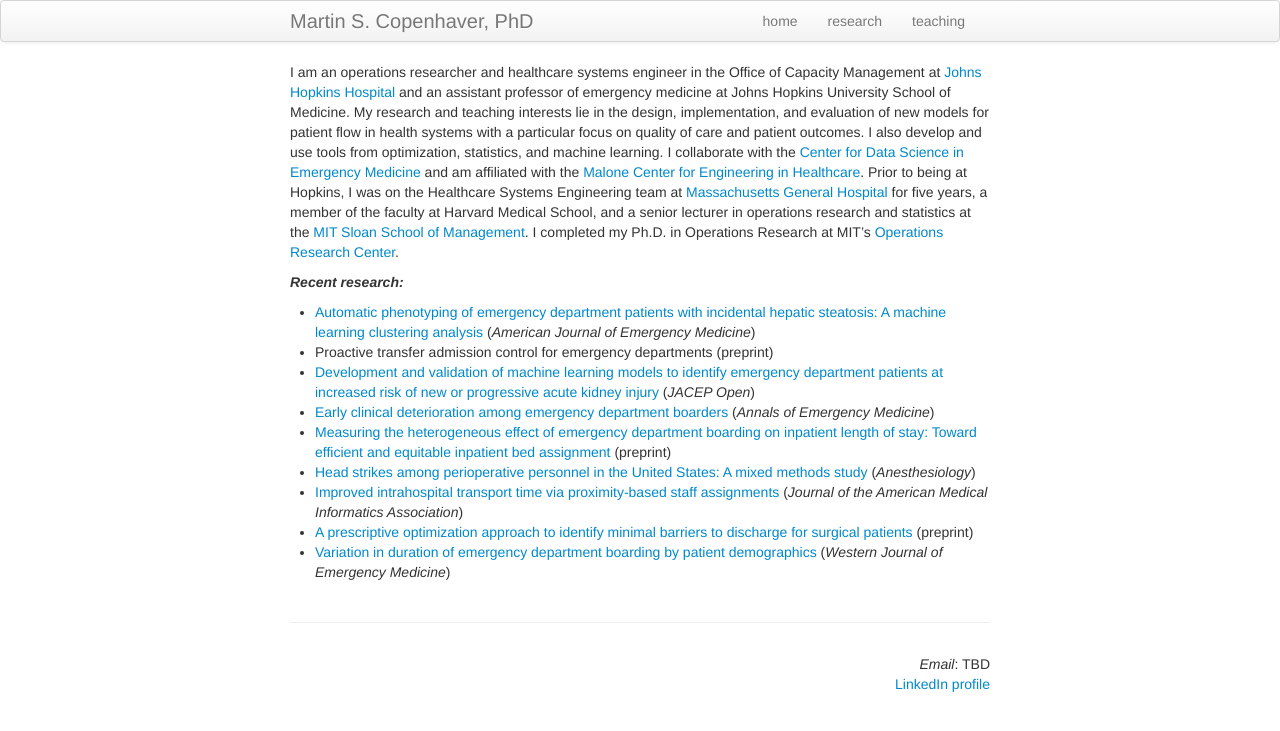
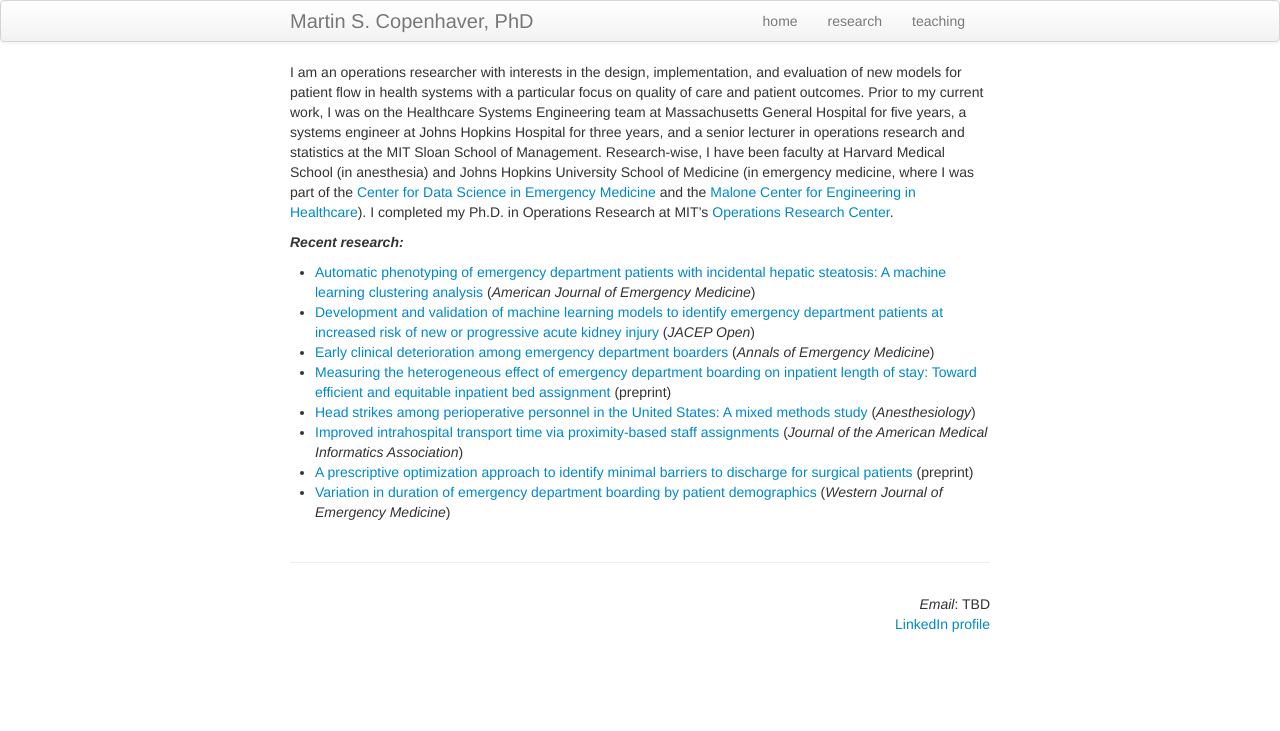
Before and after one commit to martincopenhaver/martincopenhaver.github.io, a Jekyll site: the page built from index.md, in a window 1280 px wide. Shown: the top 731 px of the page. Built offline with Jekyll 4.4.1, drawn with Linux system fonts in a browser that asks for light colours.

Commit message:
Update index.md

```diff
--- a/index.md
+++ b/index.md
@@ -1,20 +1,17 @@
 ---
 layout: frontpage
 title: Martin S. Copenhaver
-description: Martin S. Copenhaver is an operations researcher at Johns Hopkins Hospital
-keywords: Copenhaver, operations research, healthcare operations, hospital operations management, healthcare delivery
+description: Martin S. Copenhaver is an operations researcher
+keywords: Copenhaver, operations research, healthcare operations, hospital operations management, healthcare delivery, learning health systems
 redirect_from:
   - /about/
   - /about.html
 ---
 
-<!--I am on the job market and available for hire&mdash;<a href="mailto:last name at jhmi.edu">reach out</a> with any opportunities.-->
-
-I am an operations researcher and healthcare systems engineer in the Office of Capacity Management at [Johns Hopkins Hospital](https://www.hopkinsmedicine.org/the-johns-hopkins-hospital) and an assistant professor of emergency medicine at Johns Hopkins University School of Medicine. My research and teaching interests lie in the design, implementation, and evaluation of new models for patient flow in health systems with a particular focus on quality of care and patient outcomes. I also develop and use tools from optimization, statistics, and machine learning. I collaborate with the [Center for Data Science in Emergency Medicine](https://cdem.jh.edu) and am affiliated with the [Malone Center for Engineering in Healthcare](https://malonecenter.jhu.edu/). Prior to being at Hopkins, I was on the Healthcare Systems Engineering team at [Massachusetts General Hospital](http://www.massgeneral.org/) for five years, a member of the faculty at Harvard Medical School, and a senior lecturer in operations research and statistics at the [MIT Sloan School of Management](http://sloan.mit.edu/). I completed my Ph.D. in Operations Research at MIT's [Operations Research Center](http://orc.mit.edu/).
+I am an operations researcher with interests in the design, implementation, and evaluation of new models for patient flow in health systems with a particular focus on quality of care and patient outcomes. Prior to my current work, I was on the Healthcare Systems Engineering team at Massachusetts General Hospital for five years, a systems engineer at Johns Hopkins Hospital for three years, and a senior lecturer in operations research and statistics at the MIT Sloan School of Management. Research-wise, I have been faculty at Harvard Medical School (in anesthesia) and Johns Hopkins University School of Medicine (in emergency medicine, where I was part of the [Center for Data Science in Emergency Medicine](https://cdem.jh.edu) and the [Malone Center for Engineering in Healthcare](https://malonecenter.jhu.edu/)). I completed my Ph.D. in Operations Research at MIT's [Operations Research Center](http://orc.mit.edu/).
 
 ##### _Recent research:_
 * [Automatic phenotyping of emergency department patients with incidental hepatic steatosis: A machine learning clustering analysis](https://www.sciencedirect.com/science/article/abs/pii/S0735675726002561) (_American Journal of Emergency Medicine_)
-* Proactive transfer admission control for emergency departments (preprint)
 * [Development and validation of machine learning models to identify emergency department patients at increased risk of new or progressive acute kidney injury](https://www.jacepopen.com/article/S2688-1152(26)00072-X/fulltext) (_JACEP Open_)
 * [Early clinical deterioration among emergency department boarders](https://www.annemergmed.com/article/S0196-0644(26)00071-5/fulltext) (_Annals of Emergency Medicine_)
 * [Measuring the heterogeneous effect of emergency department boarding on inpatient length of stay: Toward efficient and equitable inpatient bed assignment](https://papers.ssrn.com/sol3/papers.cfm?abstract_id=5288627) (preprint)
```
